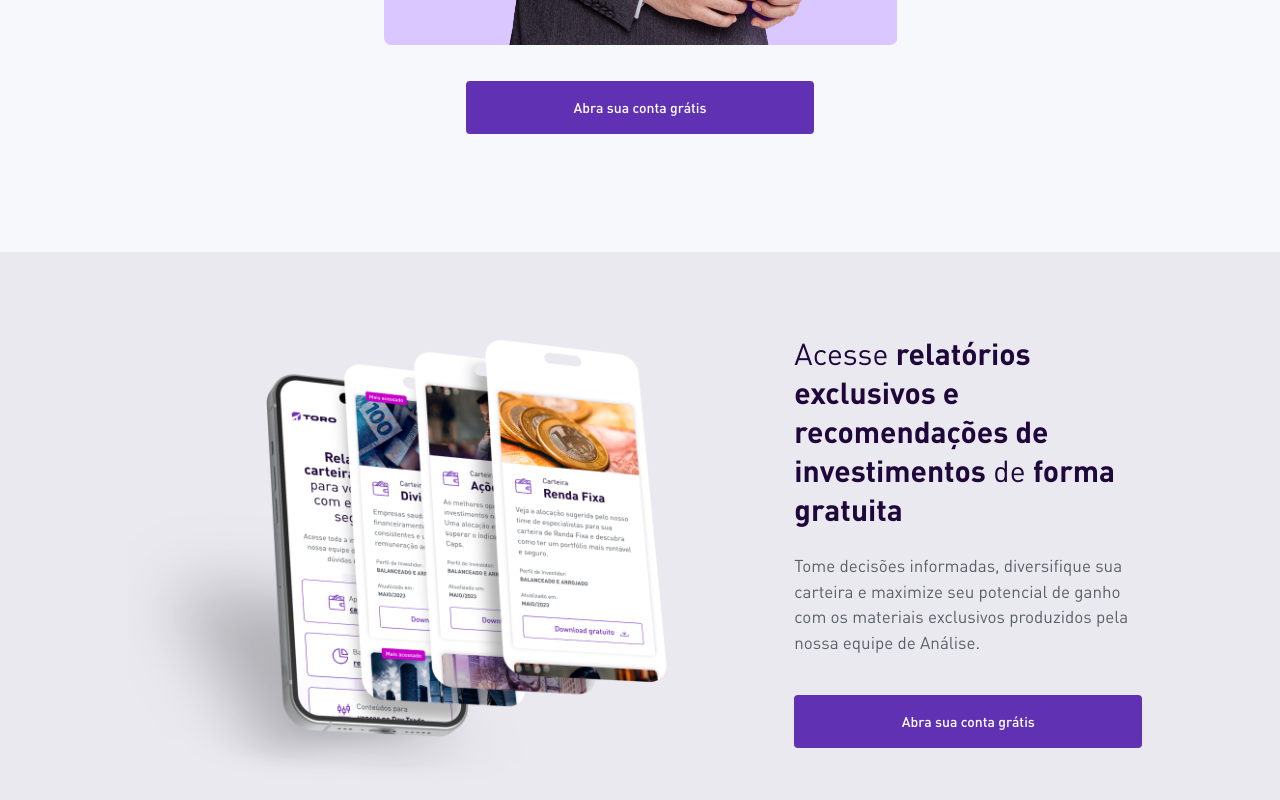
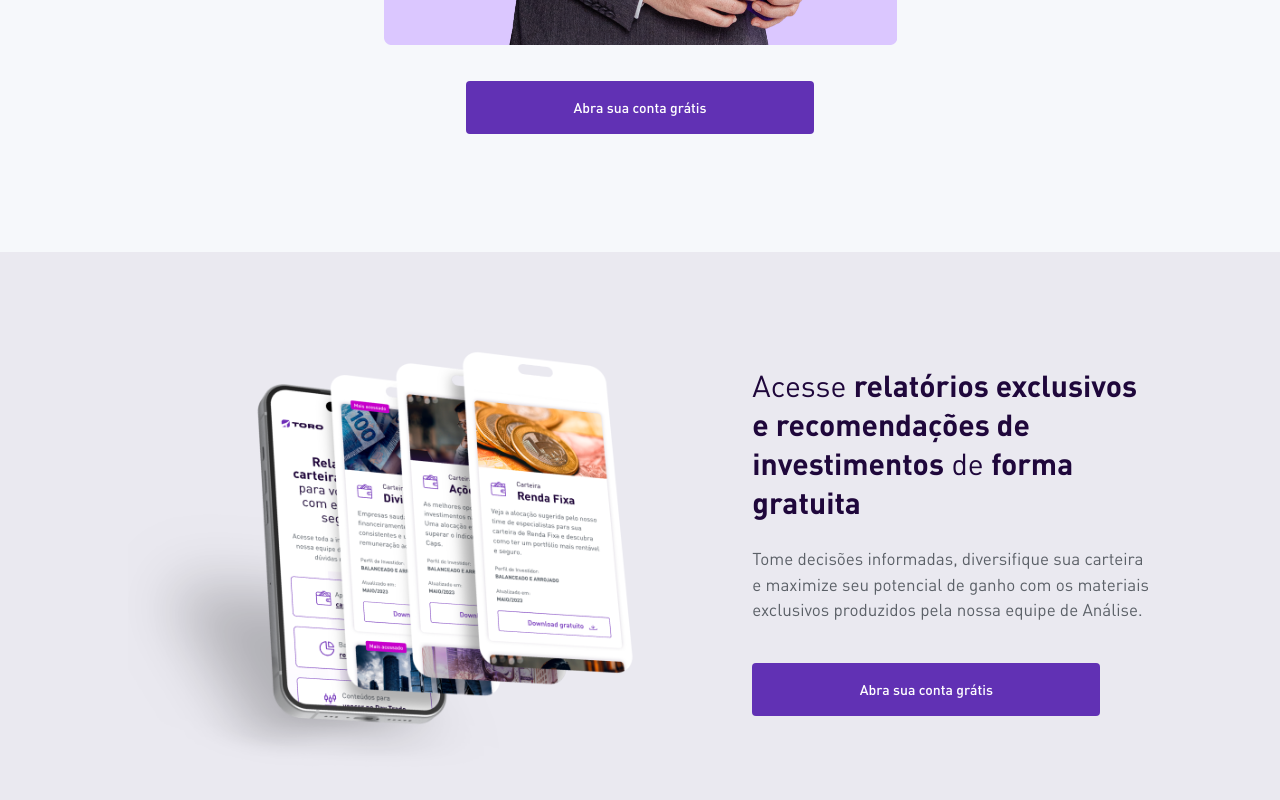
Before and after one commit to JecianeSilva/toro-desafio, a Next.js app: page / in a window 1280 px wide. Shown: the part 1401-2201 px from the top of the page. Built offline with nearby package versions, Linux system fonts and the light colour scheme.

Commit message:
fix: adjustment report image

```diff
--- a/src/components/Reports/styles.ts
+++ b/src/components/Reports/styles.ts
@@ -110,7 +110,17 @@ export const ReportImage = styled.div`
     background-repeat: no-repeat;
     background-image: image-set(url('/assets/images/phone-screen.png')1x, url('/assets/images/phone-screen2x.png') 2x);
 
+    @media ${devices.xl} {
+        max-width: 624.36px;
+        max-height: 542.39px;
+    }
+    @media ${devices.lg} {
+        max-width: 499.49px;
+        max-height: 433.91px;
+    }
     @media ${devices.md} {
         background-image: image-set(url('/assets/images/phone-screen-mobile.png'));
+        width: 100%;
+        height: 100%;
     }
 `
```
